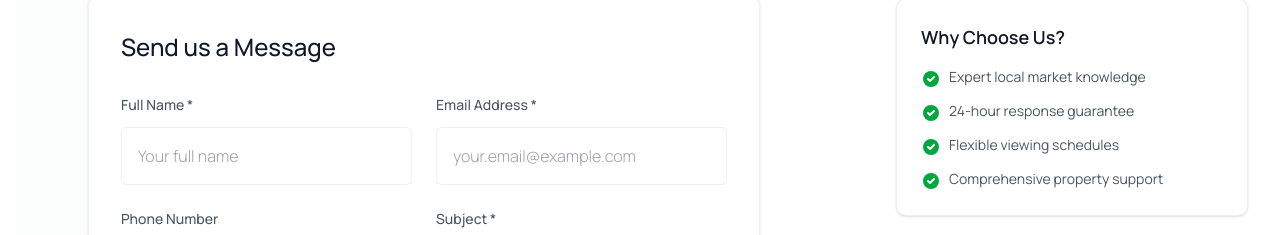
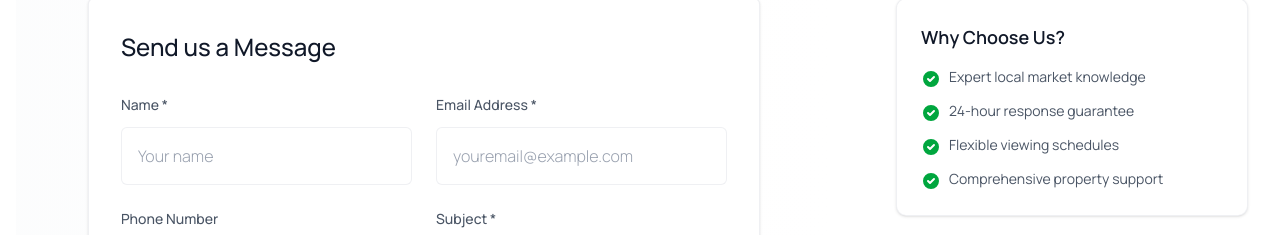
Before and after one commit to Brayzonn/realestate-platform, a React (Vite) app in the folder client/: page /properties/1/inquiry in a window 1280 px wide. Shown: the part 422-657 px from the top of the page. Built offline with nearby package versions, Linux system fonts and the light colour scheme.

Commit message:
contact form label changes

```diff
--- a/client/src/components/common/PropertyCard.tsx
+++ b/client/src/components/common/PropertyCard.tsx
@@ -23,10 +23,8 @@ const PropertyCard: React.FC<PropertyCardProps> = ({ property }) => {
           loading="lazy"
         />
 
-        {/* Persistent dark overlay to reduce brightness */}
         <div className="absolute inset-0 bg-black/20"></div>
 
-        {/* Hover overlay for additional effect */}
         <div className="absolute inset-0 bg-black/0 transition-colors duration-300 group-hover:bg-black/30"></div>
 
         <span
--- a/client/src/components/layout/contact-us/ContactCard.tsx
+++ b/client/src/components/layout/contact-us/ContactCard.tsx
@@ -203,7 +203,7 @@ const ContactCard = ({ useStoredProperty = true }: ContactCardProps) => {
           <div className="grid grid-cols-1 gap-6 sm:grid-cols-2">
             <div>
               <label htmlFor="name" className="mb-3 block text-sm font-medium text-gray-600">
-                Full Name *
+                Name *
               </label>
               <input
                 type="text"
@@ -217,7 +217,7 @@ const ContactCard = ({ useStoredProperty = true }: ContactCardProps) => {
                     ? 'border-red-300 focus:border-red-400 focus:ring-1 focus:ring-red-400'
                     : 'border-gray-200/60 focus:border-gray-400 focus:ring-1 focus:ring-gray-400'
                 }`}
-                placeholder="Your full name"
+                placeholder="Your name"
               />
             </div>
 
@@ -237,7 +237,7 @@ const ContactCard = ({ useStoredProperty = true }: ContactCardProps) => {
                     ? 'border-red-300 focus:border-red-400 focus:ring-1 focus:ring-red-400'
                     : 'border-gray-200/60 focus:border-gray-400 focus:ring-1 focus:ring-gray-400'
                 }`}
-                placeholder="your.email@example.com"
+                placeholder="youremail@example.com"
               />
             </div>
           </div>
```
Also changed, not shown: client/src/assets/images/photo-1613490493576-7fde63acd811.avif (deleted).
